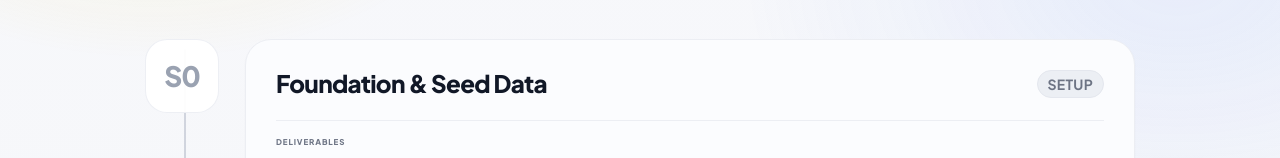
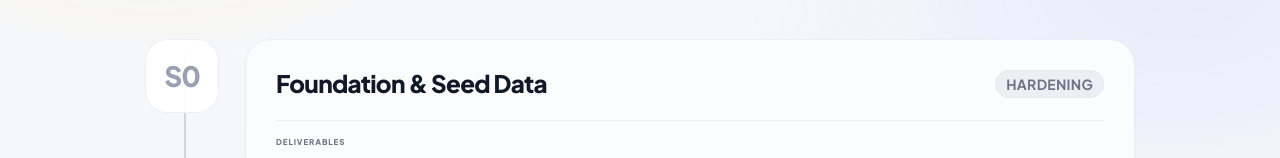
Before and after one commit to dvdsantamaria/otsquotes, a plain HTML site: page PM/roadmap.html in a window 1280 px wide. Shown: the part 164-322 px from the top of the page. Drawn offline with Linux system fonts and the light colour scheme.

Commit message:
fix sprints

```diff
--- a/PM/roadmap.html
+++ b/PM/roadmap.html
@@ -563,7 +563,7 @@
         <div class="card">
           <div class="top">
             <h2 class="focus">Foundation &amp; Seed Data</h2>
-            <span class="demo muted">Setup</span>
+            <span class="demo muted">Hardening</span>
           </div>
           <hr class="divider">
           <p class="label">Deliverables</p>
@@ -718,7 +718,7 @@
         <div class="card">
           <div class="top">
             <h2 class="focus">Beta Preparation</h2>
-            <span class="demo muted">Setup</span>
+            <span class="demo muted">Security</span>
           </div>
           <hr class="divider">
           <p class="label">Deliverables</p>
```
